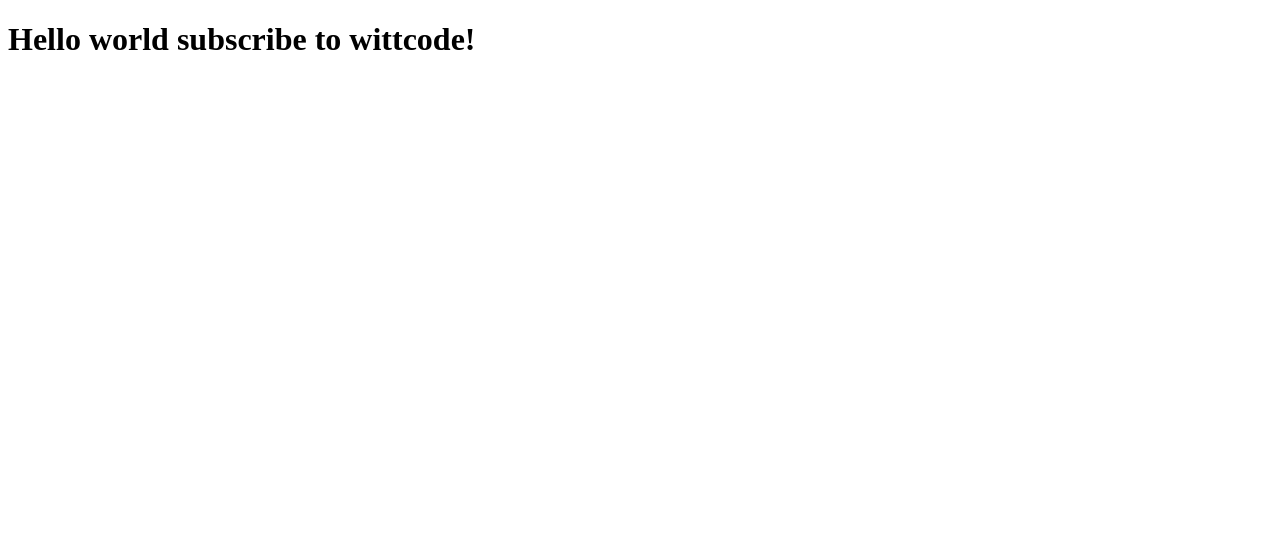
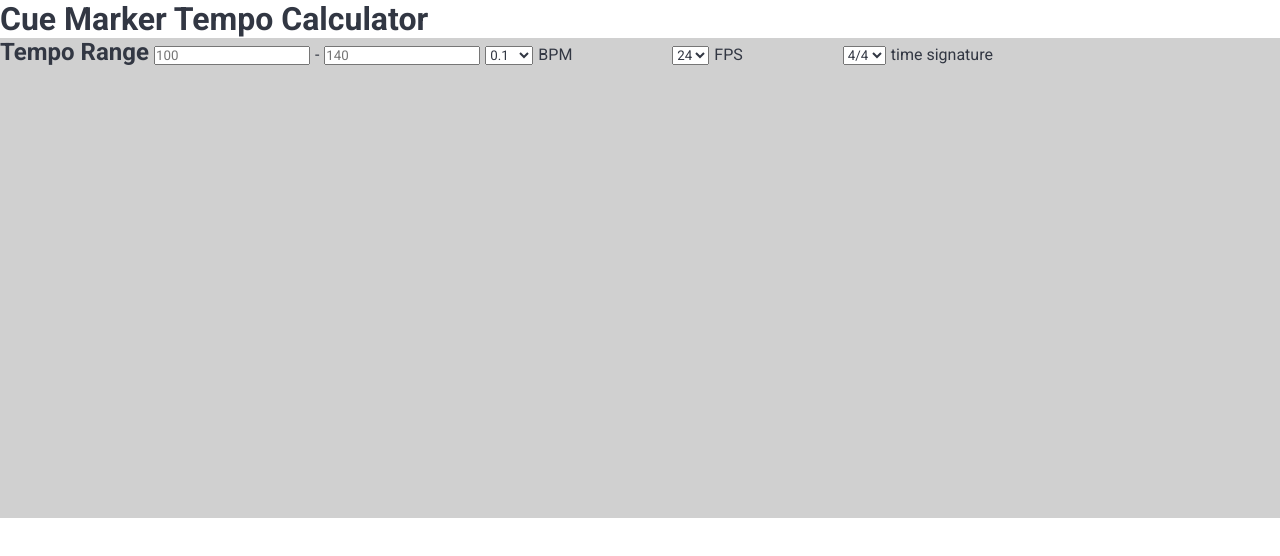
Before and after one commit to alastairsounds/SMPTE-Spot, a React app: page / in a window 1280 px wide. Shown: the top 556 px of the page. Built offline with nearby package versions, Linux system fonts and the light colour scheme.

Commit message:
app mostly running. implementing UserSMPTE next.

```diff
--- a/src/components/App.js
+++ b/src/App.js
@@ -1,12 +1,13 @@
 // we want to import Component destructured from react to use it in our class
 import React, { Component } from 'react';
+import MainContainer from './containers/MainContainer.jsx';
 
 // this obtains all utilities from Component to App
 class App extends Component {
   render() {
     return (
-      <div>
-        <h1>Hello world subscribe to wittcode!</h1>
+      <div className="containerMain">
+        <MainContainer />
       </div>
     );
   }
--- /dev/null
+++ b/src/containers/HeaderContainer.jsx
@@ -0,0 +1,14 @@
+import React, { Component } from 'react';
+import { connect } from 'react-redux';
+
+class HeaderContainer extends Component {
+  render() {
+    return (
+      <div className="headerContainer">
+        <h1>HEADER</h1>
+      </div>
+    );
+  }
+}
+
+export default HeaderContainer;
--- /dev/null
+++ b/src/containers/MainContainer.jsx
@@ -0,0 +1,25 @@
+import React, { Component } from 'react';
+import { connect } from 'react-redux';
+import HeaderContainer from './HeaderContainer.jsx';
+import ToolContainer from './ToolContainer.jsx';
+
+// import from child components
+
+// mapStateToProps
+
+class MainContainer extends Component {
+  render() {
+    return (
+      <div className="mainContainer">
+        {/* ### HeaderContainer */}
+        {/* <HeaderContainer /> */}
+        <h1>Cue Marker Tempo Calculator</h1>
+        <ToolContainer />
+        {/* ### GuideContainer */}
+
+      </div>
+    );
+  }
+}
+
+export default MainContainer;
--- /dev/null
+++ b/src/containers/ToolContainer.jsx
@@ -0,0 +1,83 @@
+import React, { Component } from 'react';
+import { connect } from 'react-redux';
+
+class ToolContainer extends Component {
+  render() {
+    return (
+      <div className="toolContainer">
+        <div className="userParameters">
+          <div className="userParametersDiv">
+            <h2>Tempo Range</h2>
+            <input type="text" placeholder="100" />
+            <span>-</span>
+            <input type="text" placeholder="140" />
+            <select>
+              <option value="0.01 BPM">0.01</option>
+              <option value="0.05 BPM">0.05</option>
+              <option value="0.1 BPM" selected>
+                0.1
+              </option>
+              <option value="0.2 BPM">0.2</option>
+              <option value="0.5 BPM">0.5</option>
+              <option value="1 BPM">1</option>
+            </select>
+            <span className="userParametersDivLast">BPM</span>
+          </div>
+          <div className="userParametersDiv">
+            <select name="" id="">
+              {/* <option value="23.976">23.976</option> */}
+              <option value="24" selected>
+                24
+              </option>
+              <option value="25">25</option>
+              {/* <option value="29.97d">29.97d</option> */}
+              {/* <option value="29.97">29.97</option> */}
+              {/* <option value="30d">30d</option> */}
+              <option value="30">30</option>
+              {/* <option value="50">50</option> */}
+              {/* <option value="59.94d">59.94d</option> */}
+              {/* <option value="59.94">59.94</option> */}
+              {/* <option value="60d">60d</option> */}
+              <option value="60">60</option>
+            </select>
+            <span className="userParametersDivLast">FPS</span>
+            {/* insert checkbox with text "drop frame" */}
+
+            {/* <label>
+              <input type="checkbox" name="dropFrame"></input>
+              drop frame
+            </label> */}
+          </div>
+          <div className="userParametersDiv">
+            <select name="" id="">
+              {/* <option value="2/2">2/2</option> */}
+              {/* <option value="3/2">3/2</option> */}
+              {/* <option value="4/2">4/2</option> */}
+              {/* <option value="   ">   </option> */}
+              <option value="2/4">2/4</option>
+              <option value="3/4">3/4</option>
+              <option value="4/4" selected>
+                4/4
+              </option>
+              <option value="5/4">5/4</option>
+              <option value="6/4">6/4</option>
+              {/* <option value="   ">   </option> */}
+              {/* <option value="3/8">3/8</option> */}
+              {/* <option value="4/8">4/4</option> */}
+              {/* <option value="5/8">5/8</option> */}
+              {/* <option value="6/8">6/8</option> */}
+              {/* <option value="7/8">7/8</option> */}
+              {/* <option value="9/8">9/8</option> */}
+              {/* <option value="12/8">12/8</option> */}
+            </select>
+            <span className="userParametersDivLast">time signature</span>
+          </div>
+        </div>
+        {/* ### userSmpte */}
+        <div></div>
+      </div>
+    );
+  }
+}
+
+export default ToolContainer;
--- a/src/index.html
+++ b/src/index.html
@@ -4,6 +4,12 @@
   <meta charset="UTF-8">
   <meta http-equiv="X-UA-Compatible" content="IE=edge">
   <meta name="viewport" content="width=device-width, initial-scale=1.0">
+
+  <!-- import fonts from google fonts -->
+  <link rel="preconnect" href="https://fonts.googleapis.com">
+  <link rel="preconnect" href="https://fonts.gstatic.com" crossorigin>
+  <link href="https://fonts.googleapis.com/css2?family=Roboto:ital,wght@0,100;0,300;0,400;0,700;1,400;1,700&display=swap" rel="stylesheet">
+
   <title>Document</title>
 </head>
 <body>
--- a/src/index.js
+++ b/src/index.js
@@ -1,8 +1,11 @@
 // the starting point of the application
 
 import React from 'react';
-import ReactDOM from 'react-dom';
-import App from './components/App';
+import { render } from 'react-dom';
+// the Provider component is from the react-redux library and allows us to provide our redux store to our react application
+
+import App from './App';
+import styles from './styles.scss';
 
 // this loads the App component into the DOM element with the id of 'root'
-ReactDOM.render(<App />, document.getElementById('root'));
+render(<App />, document.getElementById('root'));
--- /dev/null
+++ b/src/styles.scss
@@ -0,0 +1,39 @@
+* {
+  color: #323743;
+
+  font-family: 'Roboto', sans-serif;
+
+  margin: 0;
+  padding: 0;
+  box-sizing: border-box;
+}
+
+.toolContainer {
+  height: 60vh;
+  background-color: #d0d0d0;
+}
+
+.userParameters {
+  display: inline-block;
+  justify-content: space-between;
+
+  h2 {
+    display: inline-block;
+  }
+
+  .userParametersDiv {
+    display: inline-block;
+    flex-direction: row;
+    align-items: baseline;
+
+  }
+
+  .userParametersDiv * {
+    margin-right: 5px;
+  }
+
+  .userParametersDivLast {
+    margin-right: 100px;
+  }
+
+}
--- a/webpack.config.js
+++ b/webpack.config.js
@@ -18,7 +18,7 @@ module.exports = {
   module: {
     rules: [
       {
-        test: /\.js$/,
+        test: /\.jsx?$/,
         exclude: /node_modules/,
         use: {
           loader: 'babel-loader',
@@ -28,6 +28,11 @@ module.exports = {
           },
         },
       },
+      {
+        test: /scss$/,
+        exclude: /node_modules/,
+        use: ['style-loader', 'css-loader', 'sass-loader'],
+      },
     ],
   },
 };
```
Also changed, not shown: package.json (+6 -1 lines), src/store.js (added, +11 -0 lines), src/containers/GuideContainer.jsx (added), src/reducers/index.js (added), 4 other files (tests, documents, lock files or other folders).
